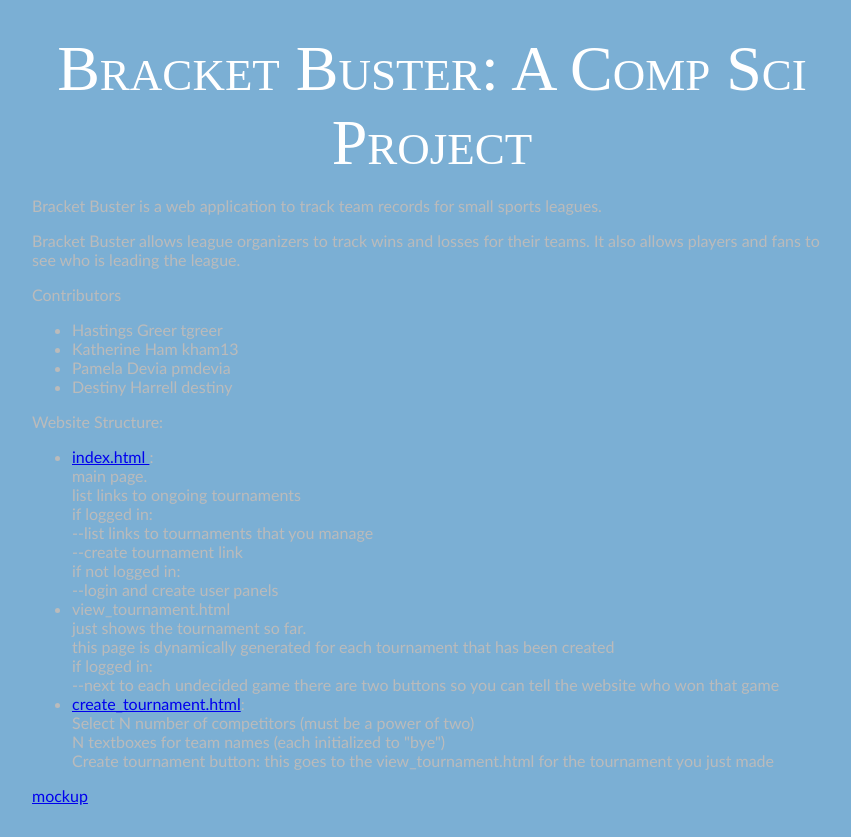
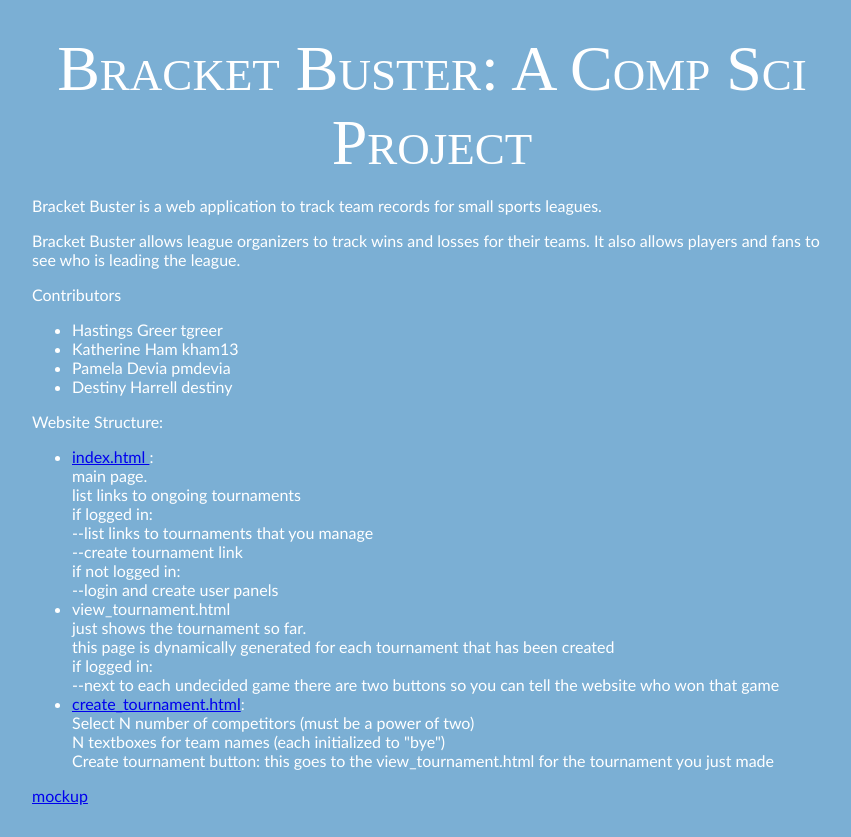
Before and after one commit to HastingsGreer/tournament-website, a PHP site: page / in a window 1280 px wide. Shown: the whole page, without its empty margins (208-1059 px from the left). Run offline with PHP 8.4, Linux system fonts and the light colour scheme.

Commit message:
Update styles.css

```diff
--- a/mockup/styles.css
+++ b/mockup/styles.css
@@ -13,7 +13,7 @@ body{
 }
 
 #home_screen{
-    color:#bbbbbb;
+    color:#FFFFFF;
 }
 #login-section{
     width: 50%;
```
